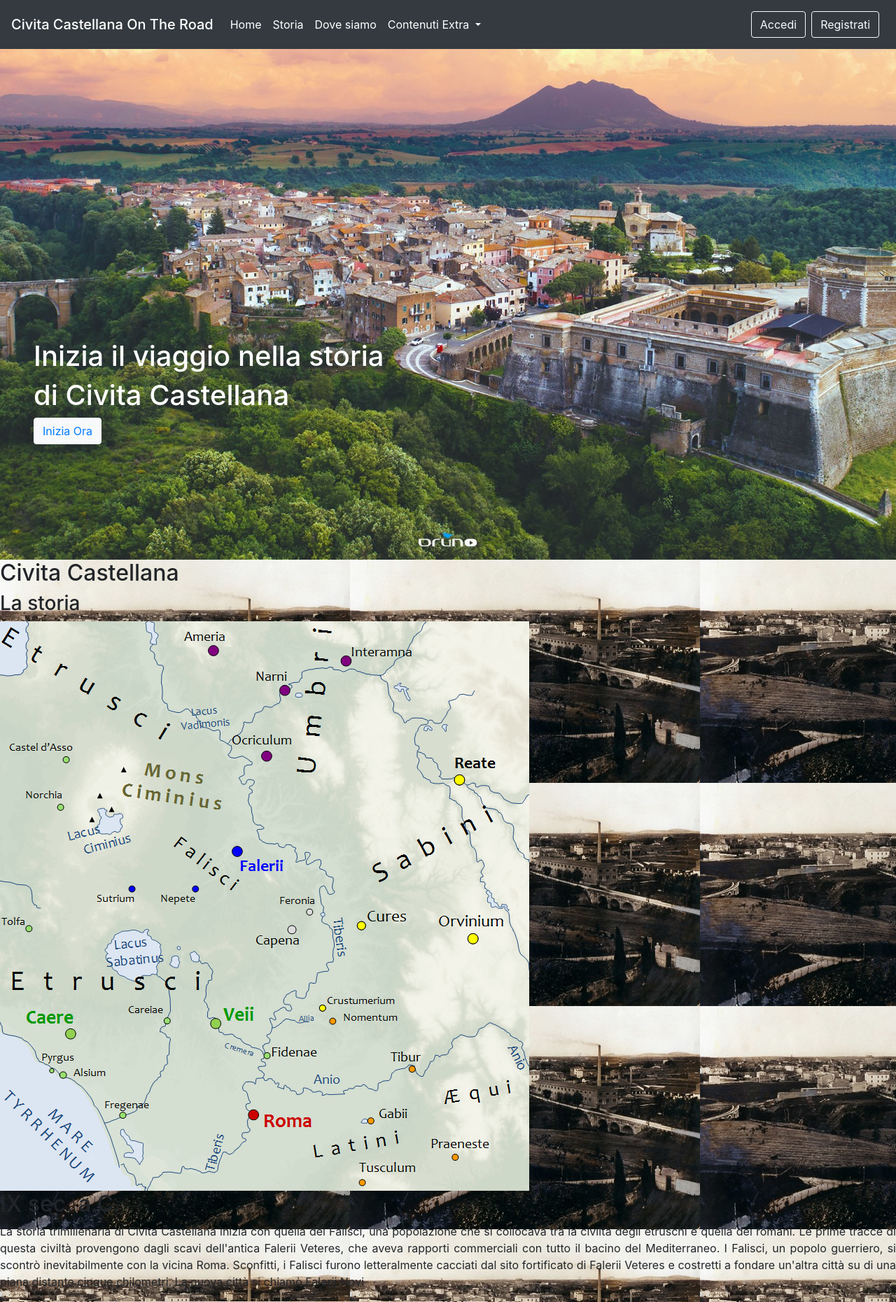
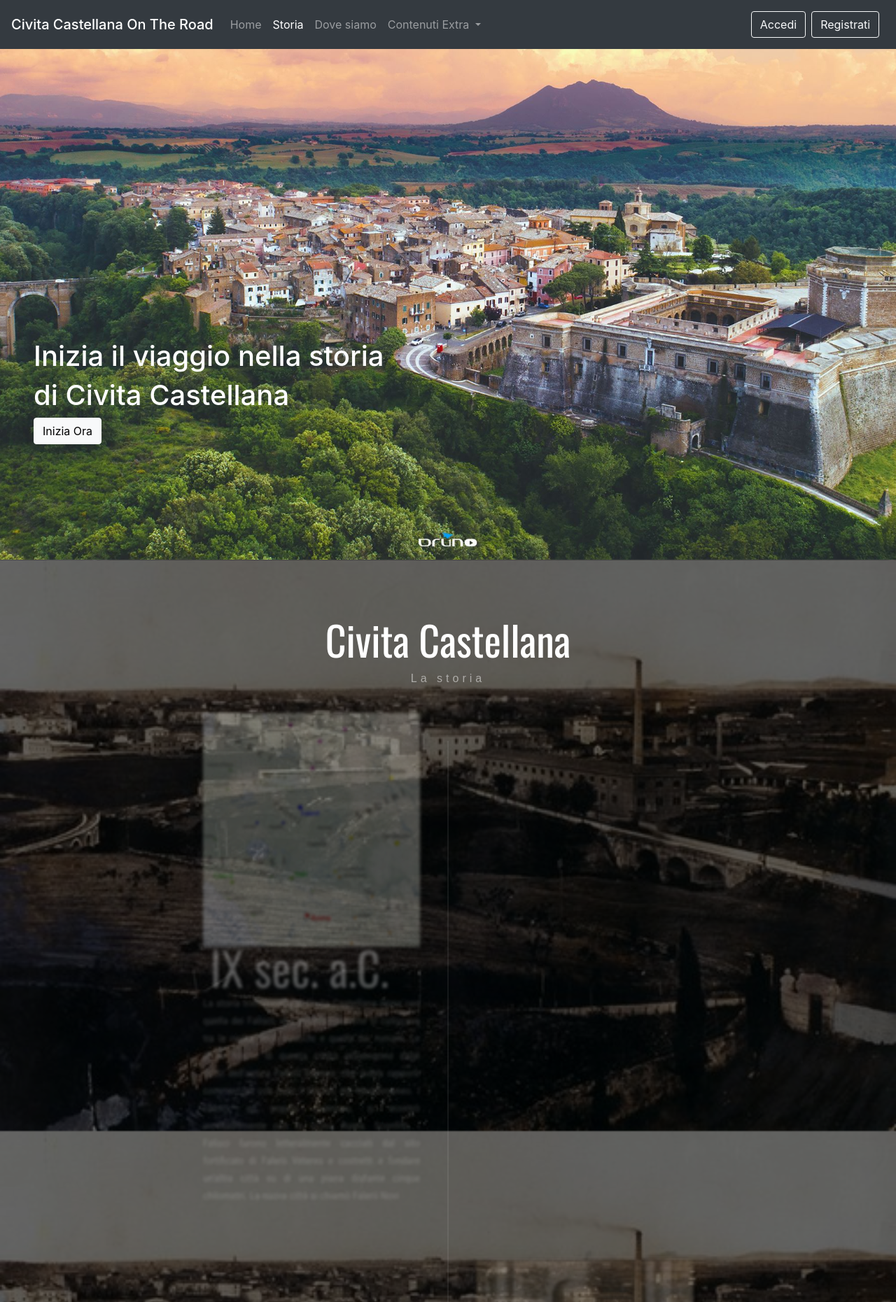
Before and after one commit to Manuz98/CivitaOTR, a PHP site: page / in a window 1280 px wide. Shown: the top 1861 px of the page at 70% size. Run offline with PHP 8.4, Linux system fonts and the light colour scheme; some libraries are stand-ins or nearby versions.

Commit message:
Aggiornato file style

```diff
--- a/style.css
+++ b/style.css
@@ -4,6 +4,7 @@ body,html{
     margin:0;
     padding:0;
 }
+
 .imgsfondo{
     background-image: url(img/civita.jpg);
     display: table;
@@ -13,7 +14,6 @@ body,html{
     position: relative;
     height:100%;
     width:100%;
-
 }
 .miotesto{
     position:absolute;
@@ -34,7 +34,7 @@ footer{
 
 footer a:link{
   color:white;
-  text-decoration: none;
+  text-decoration:underline;
 }
 footer a:visited {
   color:white;
@@ -42,12 +42,211 @@ footer a:visited {
 }
 footer a:hover {
   color:red;
-  text-decoration: none;
+  text-decoration: underline;
 }
 footer a:active {
   color:white;
   text-decoration: none;
 }
-.navbar-dark .navbar-nav .nav-link {
-    color: white;
+.miotesto a:link{
+  color:black;
+  text-decoration: none;
 }
+.miotesto a:visited {
+  color:black;
+  text-decoration: none;
+}
+.miotesto a:hover {
+  color:black;
+  text-decoration: none;
+}
+.miotesto a:active {
+  color:black;
+  text-decoration: none;
+}
+.carousel-inner > .carousel-item {
+  min-height: 100vh;
+  background-size: cover;
+  background-position: center center;
+}
+
+.flex{
+  max-width: 100%;
+  box-shadow: 1vh 1vh 1vh gray;
+}
+
+.row p{
+  font-size:1.50rem;
+  margin-bottom: 0.5rem;
+  font-weight: 500;
+  line-height: 1.2;
+  text-align: justify;
+}
+
+/*Css per timeline*/
+*{
+  margin: 0;
+  padding: 0;
+}
+.timeline {
+  display: flex;
+  margin: 0 auto;
+  flex-wrap: wrap;
+  flex-direction: column;
+  max-width: 700px;
+  position: relative;
+}
+.timeline__content-title {
+  font-weight: normal;
+  font-size: 66px;
+  margin: -10px 0 0 0;
+  transition: 0.4s;
+  padding: 0 10px;
+  box-sizing: border-box;
+  font-family: 'Oswald', sans-serif;
+  color: #fff;
+}
+.timeline__content-desc {
+  margin: 0;
+  font-size: 15px;
+  box-sizing: border-box;
+  color: rgba(255, 255, 255, .7);
+  font-family: 'Roboto Condensed', sans-serif;
+  font-weight: normal;
+  line-height: 25px;
+}
+.timeline:before {
+  position: absolute;
+  left: 50%;
+  width: 2px;
+  height: 100%;
+  margin-left: -1px;
+  content: "";
+  background: rgba(255, 255, 255, .07);
+}
+@media only screen and (max-width: 767px) {
+  .timeline:before {
+    left: 40px;
+  }
+}
+.timeline-item {
+  padding: 40px 0;
+  opacity: 0.3;
+  filter: blur(2px);
+  transition: 0.5s;
+  box-sizing: border-box;
+  width: calc(50% - 40px);
+  display: flex;
+  position: relative;
+  transform: translateY(-80px);
+}
+.timeline-item:before {
+  content: attr(data-text);
+  letter-spacing: 3px;
+  width: 100%;
+  position: absolute;
+  color: rgba(255, 255, 255, .5);
+  font-size: 13px;
+  font-family: 'Pathway Gothic One', sans-serif;
+  border-left: 2px solid rgba(255, 255, 255, .5);
+  top: 70%;
+  margin-top: -5px;
+  padding-left: 15px;
+  opacity: 0;
+  right: calc(-100% - 56px);
+}
+.timeline-item:nth-child(even) {
+  align-self: flex-end;
+}
+.timeline-item:nth-child(even):before {
+  right: auto;
+  text-align: right;
+  left: calc(-100% - 56px);
+  padding-left: 0;
+  border-left: none;
+  border-right: 2px solid rgba(255, 255, 255, .5);
+  padding-right: 15px;
+}
+.timeline-item--active {
+  opacity: 1;
+  transform: translateY(0);
+  filter: blur(0px);
+}
+.timeline-item--active:before {
+  top: 50%;
+  transition: 0.3s all 0.2s;
+  opacity: 1;
+}
+.timeline-item--active .timeline__content-title {
+  margin: -50px 0 20px 0;
+}
+@media only screen and (max-width: 767px) {
+  .timeline-item {
+    align-self: baseline !important;
+    width: 100%;
+    padding: 0 30px 150px 80px;
+  }
+  .timeline-item:before {
+    left: 10px !important;
+    padding: 0 !important;
+    top: 50px;
+    text-align: center !important;
+    width: 60px;
+    border: none !important;
+  }
+  .timeline-item:last-child {
+    padding-bottom: 40px;
+  }
+}
+.timeline__img {
+  max-width: 100%;
+  box-shadow: 0 10px 15px rgba(0, 0, 0, .4);
+}
+.timeline-container {
+  width: 100%;
+  position: relative;
+  padding: 80px 0;
+  transition: 0.3s ease 0s;
+  background-attachment: fixed;
+  background-size: cover;
+}
+.timeline-container:before {
+  position: absolute;
+  left: 0;
+  top: 0;
+  width: 100%;
+  height: 100%;
+ background: rgba(0,0,0,0.6);
+  content: "";
+}
+.timeline-header {
+  width: 100%;
+  text-align: center;
+  margin-bottom: 80px;
+  position: relative;
+}
+.timeline-header__title {
+  color: #fff;
+  font-size: 58px;
+  font-family: 'Oswald', sans-serif;
+  font-weight: normal;
+  margin: 0;
+}
+.timeline-header__subtitle {
+  color: rgba(255, 255, 255, .5);
+  font-family: 'Pathway Gothic One', sans-serif;
+  font-size: 16px;
+  letter-spacing: 5px;
+  margin: 10px 0 0 0;
+  font-weight: normal;
+}
+.demo-footer {
+  padding: 60px 0;
+  text-align: center;
+}
+.demo-footer a {
+  color: #999;
+  display: inline-block;
+  font-family: Cardo;
+}
+/*Fine css per timeline*/
```
